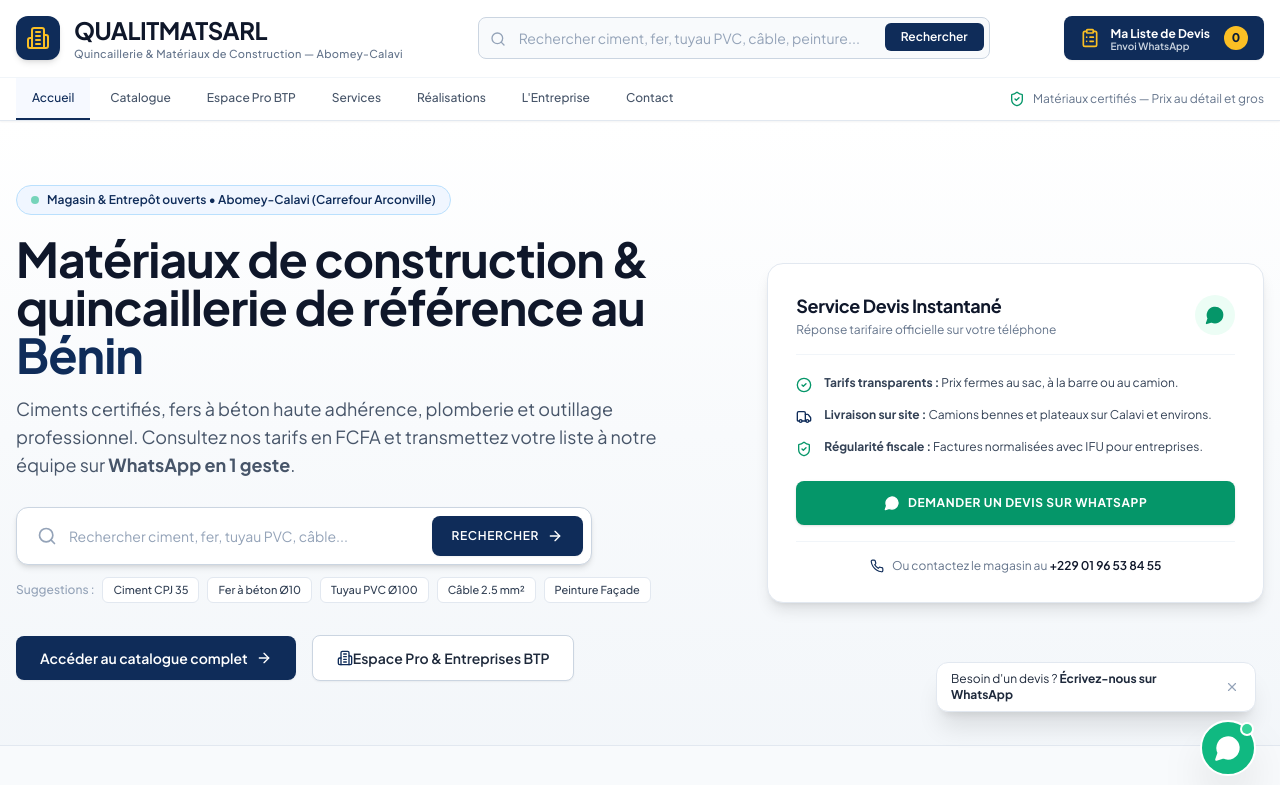
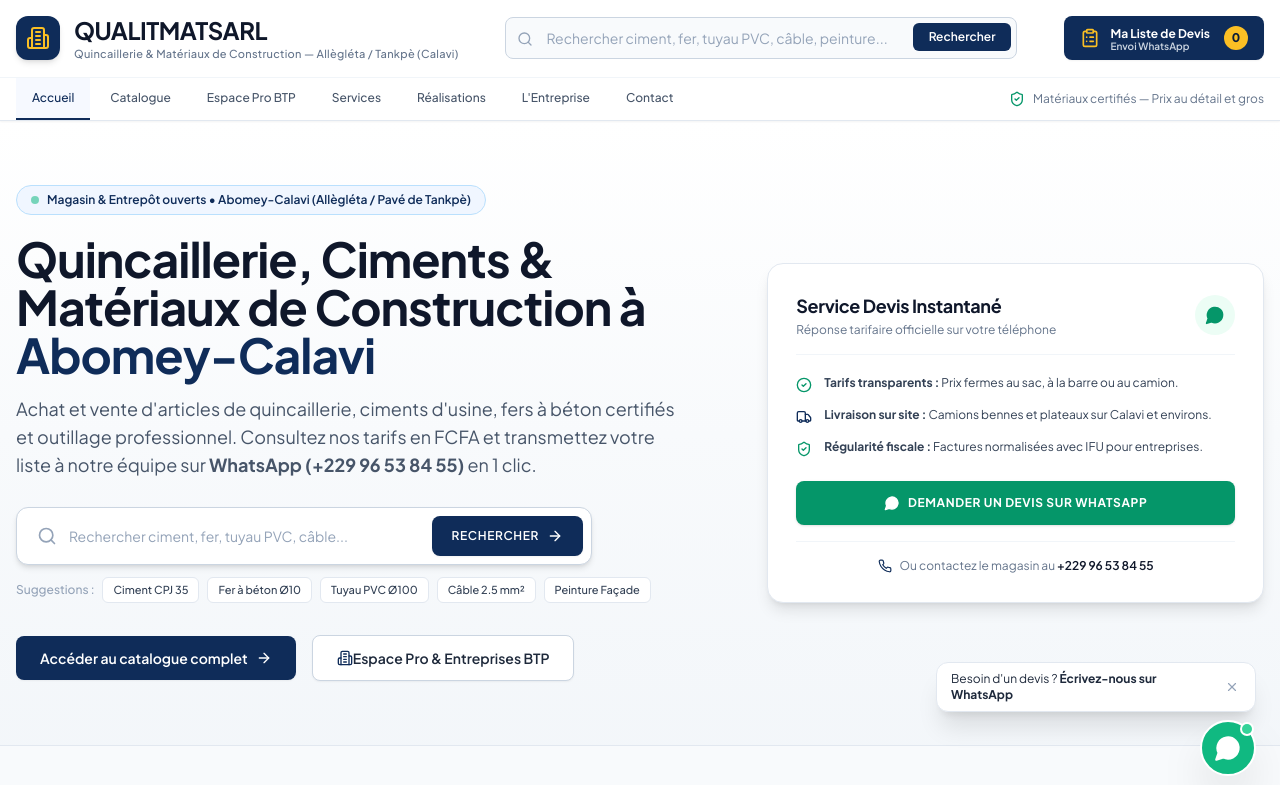
Before and after one commit to junesnatan/qualitmatsarl-, a Next.js app: page / in a window 1280 px wide. Shown: the top 785 px of the page. Built offline with nearby package versions, Linux system fonts and the light colour scheme.

Commit message:
feat(branding): update corporate identity to QUALITMATSARL, address to Allegleta / Pave de Tankpe, contact to +229 96 53 84 55

```diff
--- a/src/app/contact/page.tsx
+++ b/src/app/contact/page.tsx
@@ -192,8 +192,7 @@
                   <p className="text-brand-900 font-bold mt-0.5">
                     <a href={`tel:${cleanPhone}`} className="hover:underline">
                       {initialSettings.telephonePrincipal}
-                    </a>{" "}
-                    / <span className="text-slate-600 font-normal">{initialSettings.telephoneSecondaire}</span>
+                    </a>
                   </p>
                 </div>
               </div>
@@ -208,7 +207,7 @@
                     rel="noopener noreferrer"
                     className="text-emerald-700 font-semibold hover:underline inline-block mt-0.5"
                   >
-                    +{initialSettings.whatsappNumber} (Cliquer pour échanger)
+                    +229 96 53 84 55 (Cliquer pour échanger sur WhatsApp)
                   </a>
                 </div>
               </div>
--- a/src/app/ma-liste/page.tsx
+++ b/src/app/ma-liste/page.tsx
@@ -279,7 +279,7 @@
                 </label>
                 <input
                   type="text"
-                  placeholder="Ex : Tankpè, Arconville, Godomey, Zoundja..."
+                  placeholder="Ex : Tankpè, Allègléta, Godomey, Calavi Centre, Zoundja..."
                   value={quartier}
                   onChange={(e) => setQuartier(e.target.value)}
                   className="w-full bg-slate-50 border border-slate-200 rounded-lg p-2.5 text-xs text-slate-900 focus:outline-none focus:border-brand-900 focus:bg-white"
@@ -288,8 +288,8 @@
             </div>
 
             {/* Total estimatif corporate */}
-            <div className="bg-slate-900 text-white p-5 rounded-xl mb-6 shadow-sm">
-              <div className="flex items-center justify-between text-xs text-slate-300 pb-2.5 border-b border-slate-800">
+            <div className="bg-brand-900 text-white p-5 rounded-xl mb-6 shadow-sm border border-brand-800">
+              <div className="flex items-center justify-between text-xs text-slate-200 pb-2.5 border-b border-brand-800">
                 <span>Total des articles :</span>
                 <span className="font-bold text-white">{totalItems} unité(s)</span>
               </div>
--- a/src/app/realisations/page.tsx
+++ b/src/app/realisations/page.tsx
@@ -6,8 +6,8 @@
 export default function RealisationsPage() {
   const chantiers = [
     {
-      titre: "Immeuble Résidentiel R+3 à Arconville",
-      lieu: "Abomey-Calavi, quartier Arconville",
+      titre: "Immeuble Résidentiel R+3 à Allègléta",
+      lieu: "Abomey-Calavi, quartier Allègléta / Pavé de Tankpè",
       image: "https://images.unsplash.com/photo-1504307651254-35680f356dfd?auto=format&fit=crop&w=800&q=80",
       materiaux: "3 200 sacs de ciment CPJ 45, 28 tonnes de fer à béton HA FE E500",
       duree: "Chantier livré sur 6 mois",
--- a/src/components/common/FloatingWhatsApp.tsx
+++ b/src/components/common/FloatingWhatsApp.tsx
@@ -34,7 +34,7 @@
         target="_blank"
         rel="noopener noreferrer"
         className="relative group w-14 h-14 bg-emerald-500 hover:bg-emerald-600 text-white rounded-full shadow-2xl flex items-center justify-center transition-all duration-300 hover:scale-110 active:scale-95 border-2 border-white"
-        title="Discuter sur WhatsApp avec QUALITMATSARL (01 96 53 84 55)"
+        title="Discuter sur WhatsApp avec QUALITMATSARL (+229 96 53 84 55)"
         aria-label="Contacter QUALITMATSARL sur WhatsApp"
       >
         {/* Anneau de pulsation subtil */}
--- a/src/components/home/Hero.tsx
+++ b/src/components/home/Hero.tsx
@@ -42,15 +42,15 @@
           <div className="lg:col-span-7">
             <div className="inline-flex items-center gap-2 bg-brand-50 border border-brand-200 text-brand-900 px-3.5 py-1.5 rounded-full text-xs font-semibold mb-5">
               <span className="w-2 h-2 rounded-full bg-emerald-500 animate-pulse" />
-              <span>Magasin & Entrepôt ouverts • Abomey-Calavi (Carrefour Arconville)</span>
+              <span>Magasin & Entrepôt ouverts • Abomey-Calavi (Allègléta / Pavé de Tankpè)</span>
             </div>
 
             <h1 className="font-heading font-extrabold text-3xl sm:text-4xl lg:text-5xl text-slate-900 leading-[1.15] tracking-tight">
-              Matériaux de construction & quincaillerie de référence au <span className="text-brand-900">Bénin</span>
+              Quincaillerie, Ciments & Matériaux de Construction à <span className="text-brand-900">Abomey-Calavi</span>
             </h1>
 
             <p className="mt-4 text-slate-600 text-base sm:text-lg leading-relaxed max-w-2xl">
-              Ciments certifiés, fers à béton haute adhérence, plomberie et outillage professionnel. Consultez nos tarifs en FCFA et transmettez votre liste à notre équipe sur <strong>WhatsApp en 1 geste</strong>.
+              Achat et vente d&apos;articles de quincaillerie, ciments d&apos;usine, fers à béton certifiés et outillage professionnel. Consultez nos tarifs en FCFA et transmettez votre liste à notre équipe sur <strong>WhatsApp (+229 96 53 84 55)</strong> en 1 clic.
             </p>
 
             {/* Moteur de recherche clair et épuré */}
--- a/src/components/home/LocationSection.tsx
+++ b/src/components/home/LocationSection.tsx
@@ -29,7 +29,7 @@
                   <div>
                     <h4 className="font-bold text-xs uppercase text-slate-900">Adresse officielle</h4>
                     <p className="text-xs text-slate-700 mt-0.5 font-medium">{initialSettings.adresse}</p>
-                    <p className="text-[11px] text-slate-500 mt-0.5">Repère : À proximité immédiate de la Pharmacie de l&apos;Amitié, Carrefour Arconville.</p>
+                    <p className="text-[11px] text-slate-500 mt-0.5">Repère : Quartier Allègléta / Pavé de Tankpè, Abomey-Calavi (Atlantique, Bénin).</p>
                   </div>
                 </div>
 
@@ -49,9 +49,7 @@
                     <p className="text-xs font-bold text-slate-900 mt-0.5">
                       <a href={`tel:${cleanPhone}`} className="hover:text-brand-900 text-brand-900">
                         {initialSettings.telephonePrincipal}
-                      </a>{" "}
-                      /{" "}
-                      <span className="text-slate-600 font-normal">{initialSettings.telephoneSecondaire}</span>
+                      </a>
                     </p>
                   </div>
                 </div>
@@ -91,15 +89,15 @@
                 </div>
                 <div>
                   <h3 className="font-heading font-extrabold text-base text-slate-900">
-                    Qualimat SARL
+                    QUALITMATSARL
                   </h3>
-                  <p className="text-xs text-slate-500">Abomey-Calavi, Bénin</p>
+                  <p className="text-xs text-slate-500">Allègléta / Tankpè, Abomey-Calavi</p>
                 </div>
               </div>
 
               <p className="text-xs text-slate-600 mb-4 leading-relaxed">
-                Carrefour Arconville, Route Inter-États Cotonou — Abomey-Calavi.
-                Facilement accessible avec parking clients & zone de chargement véhicules.
+                Allègléta / Pavé de Tankpè, Abomey-Calavi (Atlantique, Bénin).
+                Facilement accessible avec parking clients & zone de chargement pour camions, tricycles et véhicules de chantier.
               </p>
 
               <div className="flex items-center gap-2 text-xs text-emerald-700 font-semibold mb-4">
--- a/src/components/layout/Footer.tsx
+++ b/src/components/layout/Footer.tsx
@@ -30,7 +30,7 @@
               </span>
             </div>
             <p className="text-xs text-slate-500 leading-relaxed mb-4 max-w-sm">
-              Votre référence en matériaux de gros œuvre, aciers certifiés, ciment, plomberie, électricité et quincaillerie professionnelle à Abomey-Calavi et au Bénin.
+              Votre référence en matériaux de gros œuvre, aciers certifiés, ciment, plomberie, électricité et quincaillerie professionnelle à Abomey-Calavi (Allègléta / Tankpè) et au Bénin.
             </p>
             <div className="flex flex-wrap gap-2 text-[11px] text-slate-500">
               <span className="bg-white border border-slate-200 px-2 py-0.5 rounded font-mono">
@@ -99,7 +99,7 @@
                   rel="noopener noreferrer"
                   className="text-emerald-700 hover:text-emerald-800 font-bold hover:underline"
                 >
-                  01 96 53 84 55 (WhatsApp Direct)
+                  +229 96 53 84 55 (WhatsApp Direct)
                 </a>
               </div>
               <div className="flex items-start gap-2 pt-1 text-[11px] text-slate-500">
--- a/src/components/layout/Header.tsx
+++ b/src/components/layout/Header.tsx
@@ -61,7 +61,7 @@
                 </span>
               </div>
               <p className="text-[11px] text-slate-500 font-medium tracking-wide">
-                Quincaillerie & Matériaux de Construction — Abomey-Calavi
+                Quincaillerie & Matériaux de Construction — Allègléta / Tankpè (Calavi)
               </p>
             </div>
           </Link>
--- a/src/data/initialData.ts
+++ b/src/data/initialData.ts
@@ -1,16 +1,16 @@
 import { Category, Product, Promotion, SiteSettings, Testimonial } from "@/types";
 
 export const initialSettings: SiteSettings = {
-  whatsappNumber: "2290196538455",
-  telephonePrincipal: "+229 01 96 53 84 55",
-  telephoneSecondaire: "+229 01 96 53 84 55",
+  whatsappNumber: "22996538455",
+  telephonePrincipal: "+229 96 53 84 55",
+  telephoneSecondaire: "+229 96 53 84 55",
   email: "contact@qualitmatsarl.bj",
-  adresse: "Carrefour Arconville, Face Pharmacie de l'Amitié, Abomey-Calavi",
-  ville: "Abomey-Calavi, Bénin",
+  adresse: "Allègléta / Pavé de Tankpè, Abomey-Calavi",
+  ville: "Abomey-Calavi, Atlantique, Bénin",
   horairesSemaine: "Lundi au Samedi : 07h30 — 18h30",
   horairesDimanche: "Dimanche : 08h00 — 13h00 (Urgences chantiers)",
   facebookUrl: "https://facebook.com/qualitmatsarl",
-  googleMapsUrl: "https://maps.google.com/?q=Abomey-Calavi+Qualimat",
+  googleMapsUrl: "https://maps.google.com/?q=Qualitmat+Sarl+Allegleta+Tankpe+Abomey-Calavi",
   ifu: "3202112345678",
   rccm: "RB/ABC/21 B 1234",
 };
@@ -613,7 +613,7 @@
     id: "test-1",
     auteur: "Paul Dossou",
     role: "Artisan Maçon & Chef d'équipe, Tankpè (Abomey-Calavi)",
-    texte: "Avec Qualimat, plus besoin de perdre 2 heures au carrefour pour vérifier les prix. J'envoie ma liste sur WhatsApp le matin et quand mon camion arrive, les sacs de ciment et les barres de fer sont déjà prêts.",
+    texte: "Avec QUALITMATSARL, plus besoin de perdre 2 heures pour vérifier les prix. J'envoie ma liste sur WhatsApp le matin et quand mon camion arrive au pavé de Tankpè, les sacs de ciment et les barres de fer sont déjà prêts.",
     note: 5,
     date: "Il y a 2 semaines",
   },
@@ -628,7 +628,7 @@
   {
     id: "test-3",
     auteur: "Sidoine K.",
-    role: "Propriétaire particulier en construction à Arconville",
+    role: "Propriétaire particulier en construction à Allègléta (Tankpè)",
     texte: "C'est la première fois que je vois une quincaillerie aussi claire au Bénin. J'ai calculé mon budget sans stress et le personnel m'a bien orienté sur le choix de la plomberie.",
     note: 5,
     date: "Il y a 3 semaines",
--- a/src/lib/storage.ts
+++ b/src/lib/storage.ts
@@ -4,7 +4,7 @@
 const PRODUCTS_KEY = "qualimat_products_v3";
 const CATEGORIES_KEY = "qualimat_categories_v3";
 const PROMOTIONS_KEY = "qualimat_promotions_v3";
-const SETTINGS_KEY = "qualimat_settings_v3";
+const SETTINGS_KEY = "qualimat_settings_v4";
 const QUOTES_KEY = "qualimat_quotes";
 const PRO_REQUESTS_KEY = "qualimat_pro_requests";
 
```
